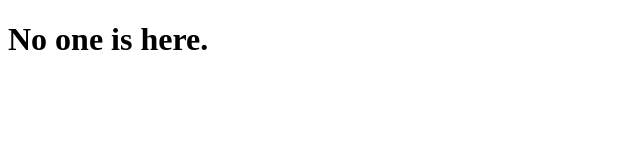
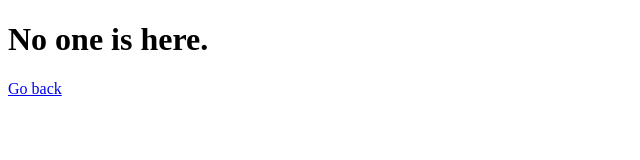
Before and after one commit to PointBlanck/pointblanck.github.io, a plain HTML site: page videos/index.html in a window 1280 px wide. Shown: the full height of the page, 0-640 px from the left. Drawn offline with Linux system fonts and the light colour scheme.

Commit message:
Update index.html

```diff
--- a/videos/index.html
+++ b/videos/index.html
@@ -6,5 +6,6 @@
   </head>
   <body>
     <h1>No one is here.</h1>
+    <a href="../"><p>Go back</p></a>
   </body>
 </html>
```
